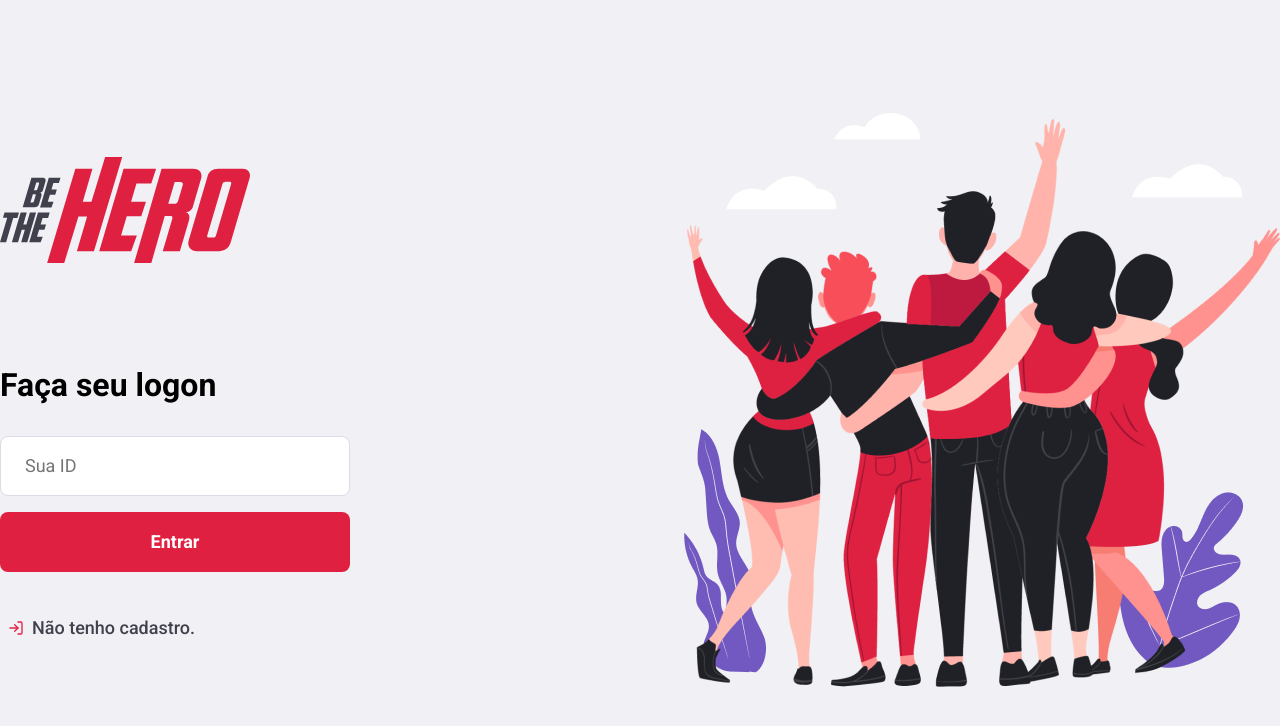
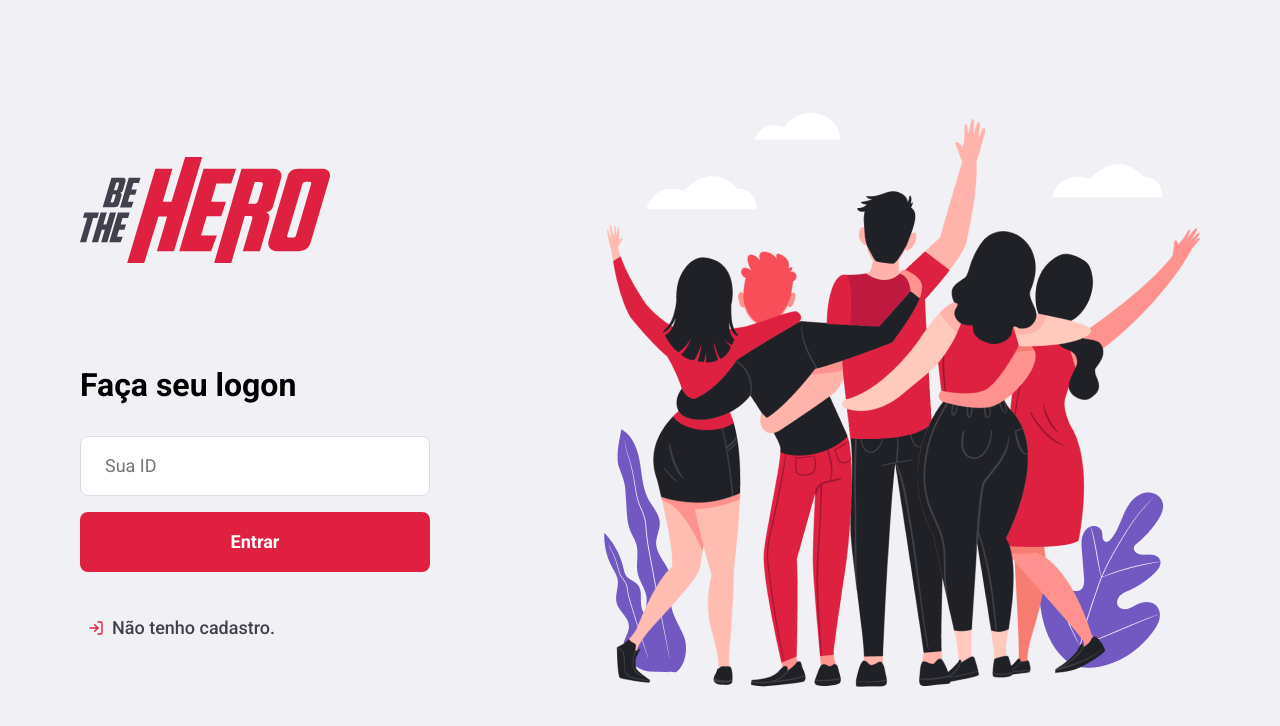
Before and after one commit to shusten/frontendOmniStack, a React (Create React App) app: page / in a window 1280 px wide. Shown: the top 726 px of the page. Built offline with nearby package versions, Linux system fonts and the light colour scheme; the HTML template or start-up script is replaced by a standard one.

Commit message:
fix: max-width problem fixed

```diff
--- a/src/pages/Logon/styles.css
+++ b/src/pages/Logon/styles.css
@@ -1,6 +1,6 @@
 .logon-container {
     width: 100%;
-    max-width: 1120;
+    max-width: 1120px;
     height: 100vh;
     margin: 0 auto;
 
--- a/src/pages/NewIncident/styles.css
+++ b/src/pages/NewIncident/styles.css
@@ -1,6 +1,6 @@
 .new-incident-container {
     width: 100%;
-    max-width: 1120;
+    max-width: 1120px;
     height: 100vh;
     margin: 0 auto;
 
```
